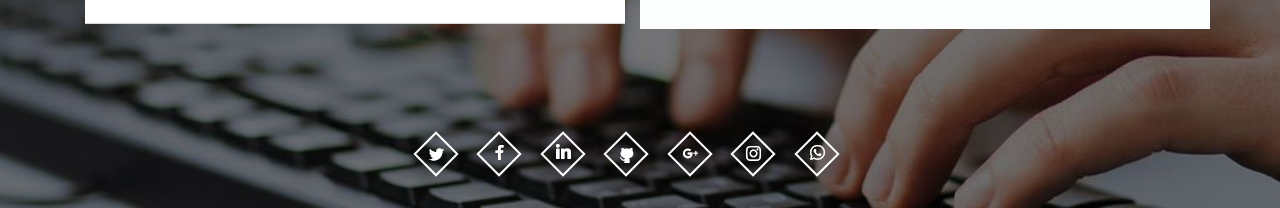
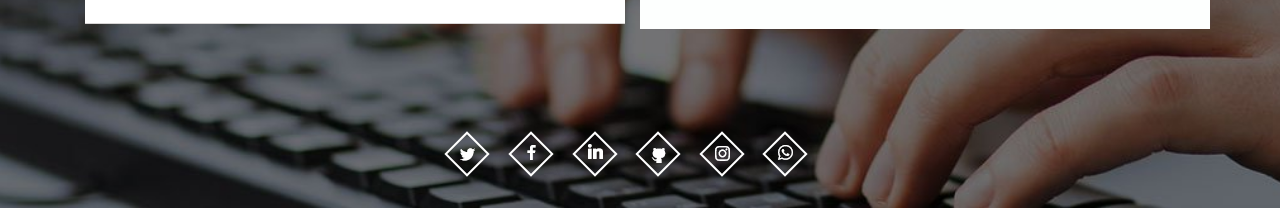
Before and after one commit to swarupe/swarup.me, a plain HTML site: page index.html in a window 1280 px wide. Shown: the part 4395-4603 px from the top of the page. Drawn offline with nearby package versions, Linux system fonts and the light colour scheme; some packages are replaced by stand-ins of ours; files whose address does not match are found by name.

Commit message:
Updated all footer links

```diff
--- a/index.html
+++ b/index.html
@@ -606,12 +606,11 @@ License URL: http://creativecommons.org/licenses/by/3.0/
 			<div class="copy_right text-center">
 				<p style="visibility:hidden;">&copy; 2016 Preface . All rights reserved | Design by <a href="http://w3layouts.com/" target="_blank">W3layouts.</a></p>
 				<ul class="social-icons two">
-					<li><a href="https://twitter.com/swaroopjesus"> </a></li>
-					<li><a href="https://www.facebook.com/swaroopjesus" class="fb"> </a></li>
-					<li><a href="https://www.linkedin.com/in/swaroop-e-4a5202144" class="in"> </a></li>
+					<li><a href="https://twitter.com/swarup_e"> </a></li>
+					<li><a href="https://www.facebook.com/swarupe7" class="fb"> </a></li>
+					<li><a href="https://www.linkedin.com/in/swarupe" class="in"> </a></li>
 					<li><a href="https://www.github.com/swarupe" class="git"> </a></li>
-					<li><a href="https://plus.google.com/105916613923665571972" class="gplus"> </a></li>
-					<li><a href="https://www.instagram.com/swaroopjesus" class="insta"> </a></li>
+					<li><a href="https://www.instagram.com/swarupe7" class="insta"> </a></li>
 					<li><a href="https://api.whatsapp.com/send?phone=919880012292" class="whatsapp"> </a></li>
 				</ul>
 			</div>
```
